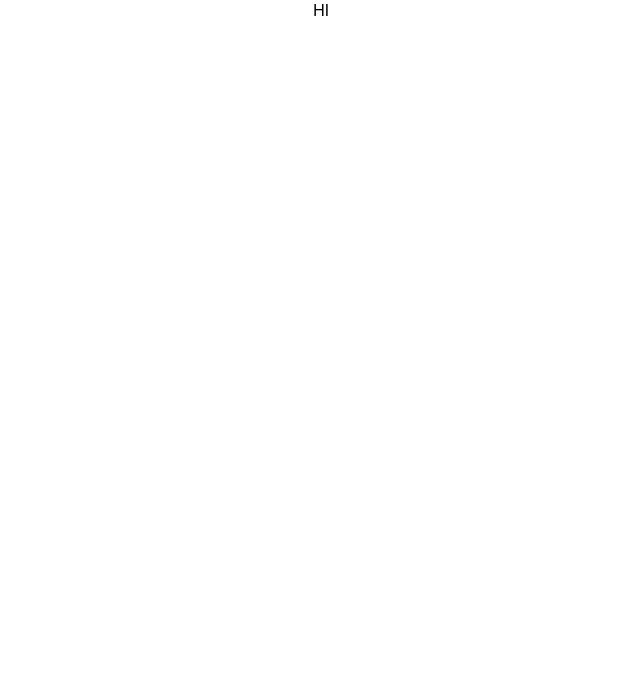
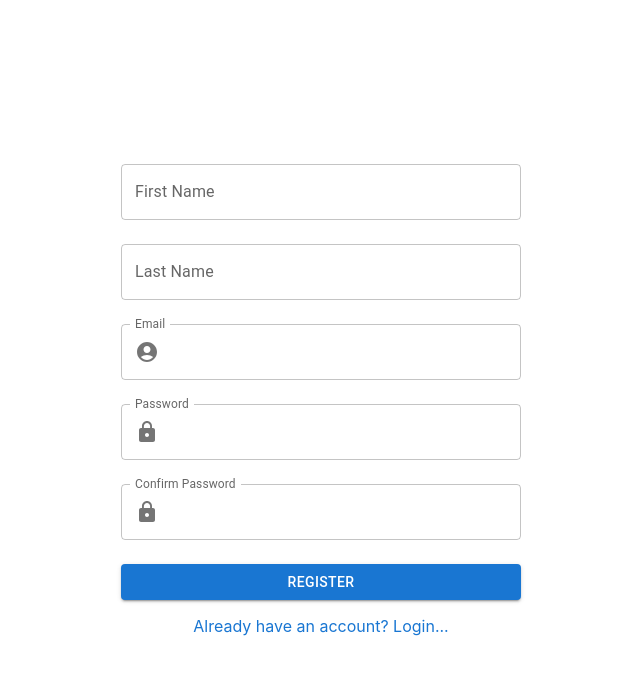
Before and after one commit to mayyamark/dice-game, a React (Create React App) app: page /register in a window 1280 px wide. Shown: the top 674 px of the page, without its empty margins (319-959 px from the left). Built offline with nearby package versions, Linux system fonts and the light colour scheme.

Commit message:
Add login and register

```diff
--- a/src/App.tsx
+++ b/src/App.tsx
@@ -1,7 +1,32 @@
+import { Typography } from "@mui/material";
+import { useState } from "react";
+import { BrowserRouter, Navigate, Route, Routes } from "react-router-dom";
 import "./App.css";
+import Login from "./components/Login/Login";
+import Register from "./components/Register/Register";
+import { AuthContext, IUser } from "./context/AuthContext";
 
 function App() {
-  return <div className="App">HI</div>;
+  const [user, setUser] = useState<IUser | null>(null);
+
+  return (
+    <BrowserRouter>
+      <AuthContext.Provider value={{ user, setUser }}>
+        <Routes>
+          <Route
+            path="/"
+            element={<Navigate to={user ? "/play" : "/login"} />}
+          />
+          <Route path="/login" element={<Login />} />
+          <Route path="/register" element={<Register />} />
+          <Route
+            path="*"
+            element={<Typography variant="h1">404 not found</Typography>}
+          />
+        </Routes>
+      </AuthContext.Provider>
+    </BrowserRouter>
+  );
 }
 
 export default App;
--- /dev/null
+++ b/src/components/Login/Login.tsx
@@ -0,0 +1,44 @@
+import AccountCircle from "@mui/icons-material/AccountCircle";
+import LockIcon from "@mui/icons-material/Lock";
+import Box from "@mui/material/Box";
+import React, { useState } from "react";
+import { Link } from "react-router-dom";
+import FormContainer from "../common/FormContainer/FormContainer";
+
+const Login: React.FC = () => {
+  const [user, setUser] = useState({
+    email: "",
+    password: "",
+  });
+
+  return (
+    <FormContainer
+      onClick={() => {}}
+      buttonText="Login"
+      fields={[
+        {
+          label: "Email",
+          onChange: (ev) => setUser({ ...user, email: ev.target.value }),
+          icon: <AccountCircle />,
+        },
+        {
+          label: "Password",
+          onChange: (ev) => setUser({ ...user, password: ev.target.value }),
+          icon: <LockIcon />,
+        },
+      ]}
+    >
+      <Box
+        sx={{
+          marginTop: 2,
+          textAlign: "center",
+          "& a": { textDecoration: "none", color: "primary.main" },
+        }}
+      >
+        <Link to="/register">Don't have an account? Register...</Link>
+      </Box>
+    </FormContainer>
+  );
+};
+
+export default Login;
--- /dev/null
+++ b/src/components/Register/Register.tsx
@@ -0,0 +1,63 @@
+import AccountCircle from "@mui/icons-material/AccountCircle";
+import LockIcon from "@mui/icons-material/Lock";
+import Box from "@mui/material/Box";
+import React, { useState } from "react";
+import { Link } from "react-router-dom";
+import FormContainer from "../common/FormContainer/FormContainer";
+
+const Register: React.FC = () => {
+  const [user, setUser] = useState({
+    firstName: "",
+    lastName: "",
+    email: "",
+    password: "",
+    passwordConfirm: "",
+  });
+
+  return (
+    <FormContainer
+      onClick={() => {}}
+      buttonText="Register"
+      fields={[
+        {
+          label: "First Name",
+          onChange: (ev) => setUser({ ...user, firstName: ev.target.value }),
+          icon: null,
+        },
+        {
+          label: "Last Name",
+          onChange: (ev) => setUser({ ...user, lastName: ev.target.value }),
+          icon: null,
+        },
+        {
+          label: "Email",
+          onChange: (ev) => setUser({ ...user, email: ev.target.value }),
+          icon: <AccountCircle />,
+        },
+        {
+          label: "Password",
+          onChange: (ev) => setUser({ ...user, password: ev.target.value }),
+          icon: <LockIcon />,
+        },
+        {
+          label: "Confirm Password",
+          onChange: (ev) =>
+            setUser({ ...user, passwordConfirm: ev.target.value }),
+          icon: <LockIcon />,
+        },
+      ]}
+    >
+      <Box
+        sx={{
+          marginTop: 2,
+          textAlign: "center",
+          "& a": { textDecoration: "none", color: "primary.main" },
+        }}
+      >
+        <Link to="/login">Already have an account? Login...</Link>
+      </Box>
+    </FormContainer>
+  );
+};
+
+export default Register;
--- /dev/null
+++ b/src/components/common/FormContainer/FormContainer.tsx
@@ -0,0 +1,60 @@
+import { Box, Button } from "@mui/material";
+import InputAdornment from "@mui/material/InputAdornment";
+import TextField from "@mui/material/TextField";
+import { styled } from "@mui/system";
+import React, { ChangeEvent, ReactNode } from "react";
+
+const Container = styled(Box)(({ theme }) => ({
+  width: "90%",
+  margin: "auto",
+  [theme.breakpoints.up("sm")]: {
+    width: 400,
+  },
+}));
+
+export interface IField {
+  label: string;
+  icon: ReactNode;
+  onChange: (ev: ChangeEvent<HTMLInputElement>) => void;
+}
+
+interface IProps {
+  fields: IField[];
+  buttonText: string;
+  onClick: () => void;
+}
+
+const Login: React.FC<IProps> = ({ fields, buttonText, onClick, children }) => {
+  return (
+    <Box
+      minHeight="100vh"
+      display="flex"
+      justifyContent="center"
+      alignItems="center"
+      flexDirection="column"
+      m="auto"
+    >
+      <Container>
+        {fields.map(({ label, icon, onChange }) => (
+          <TextField
+            sx={{ width: "100%", marginBottom: 3 }}
+            label={label}
+            InputProps={{
+              startAdornment: icon ? (
+                <InputAdornment position="start">{icon}</InputAdornment>
+              ) : null,
+            }}
+            variant="outlined"
+            onChange={onChange}
+          />
+        ))}
+        <Button fullWidth variant="contained" onClick={onClick}>
+          {buttonText}
+        </Button>
+        {children}
+      </Container>
+    </Box>
+  );
+};
+
+export default Login;
--- /dev/null
+++ b/src/context/AuthContext.tsx
@@ -0,0 +1,24 @@
+import { createContext, Dispatch, SetStateAction, useContext } from "react";
+
+export interface IUser {
+  firstName: string;
+  lastName: string;
+  email: string;
+  role: string;
+}
+
+export interface IAuthContext {
+  user: IUser | null;
+  setUser: Dispatch<SetStateAction<IUser | null>>;
+}
+
+const DEFAULT_CONTEXT: IAuthContext = {
+  user: null,
+  setUser: () => {},
+};
+
+const AuthContext = createContext(DEFAULT_CONTEXT);
+
+const useAuth = () => useContext(AuthContext);
+
+export { AuthContext, useAuth };
```
Also changed, not shown: package.json (+7 -0 lines), src/components/Layout/Layout.tsx (added, +8 -0 lines), 1 other file (tests, documents, lock files or other folders).
